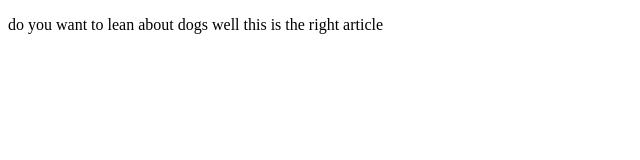
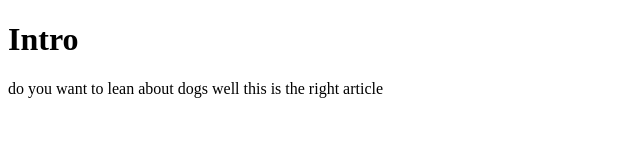
Before and after one commit to Ketancoder13/all_about_dogs.github.io, a plain HTML site: page index.html in a window 1280 px wide. Shown: the whole page, without its empty margins (0-640 px from the left). Drawn offline with Linux system fonts and the light colour scheme.

Commit message:
allaboutdogs.github.io

```diff
--- a/index.html
+++ b/index.html
@@ -5,6 +5,7 @@
         <meta charset="utf-8">
     </head>
     <body>
-    <p>do you want to lean about dogs well this is the right article</p>
+        <h1>Intro</h1>
+        <p>do you want to lean about dogs well this is the right article</p>
     </body>
 </html>
```
